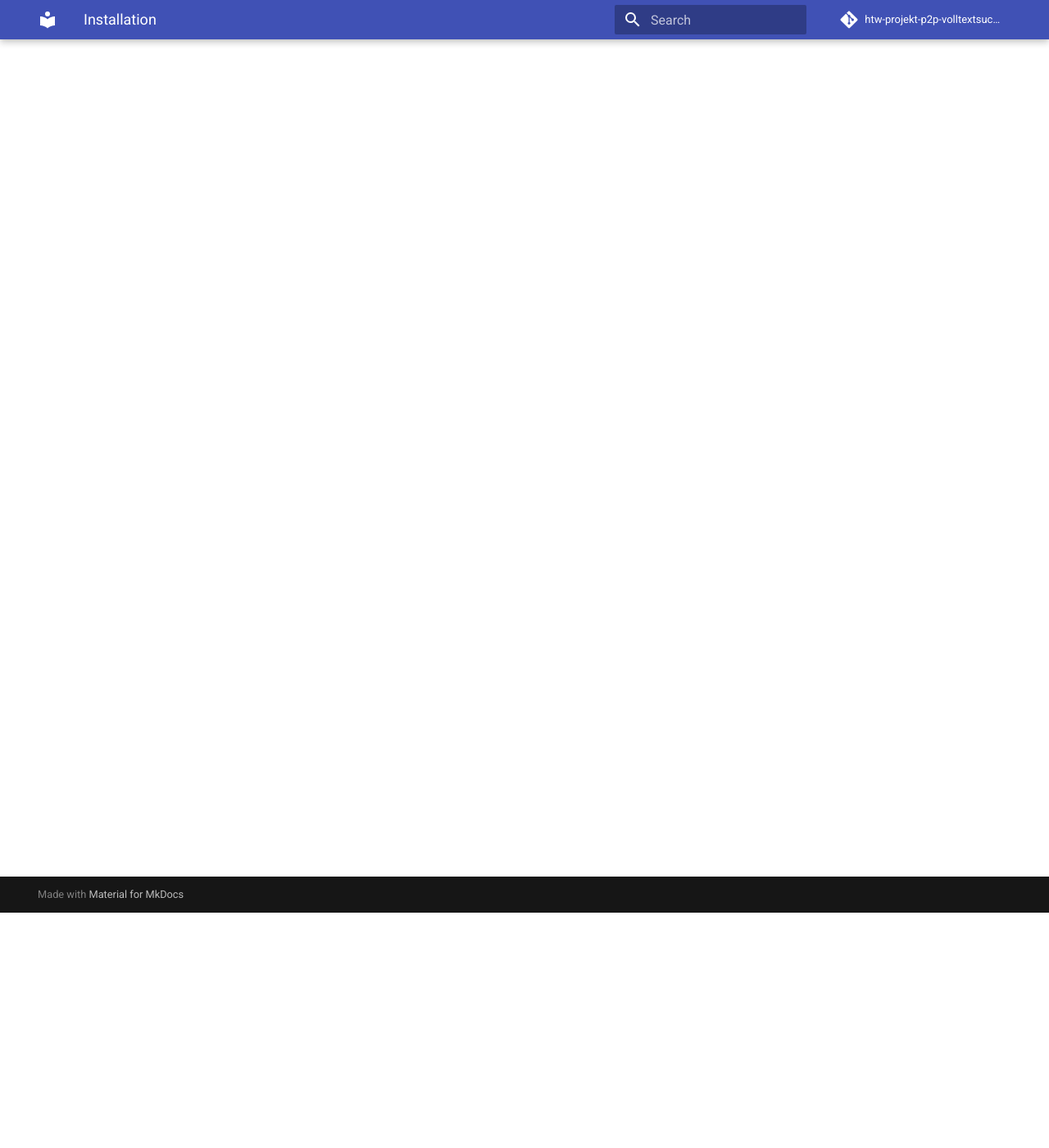
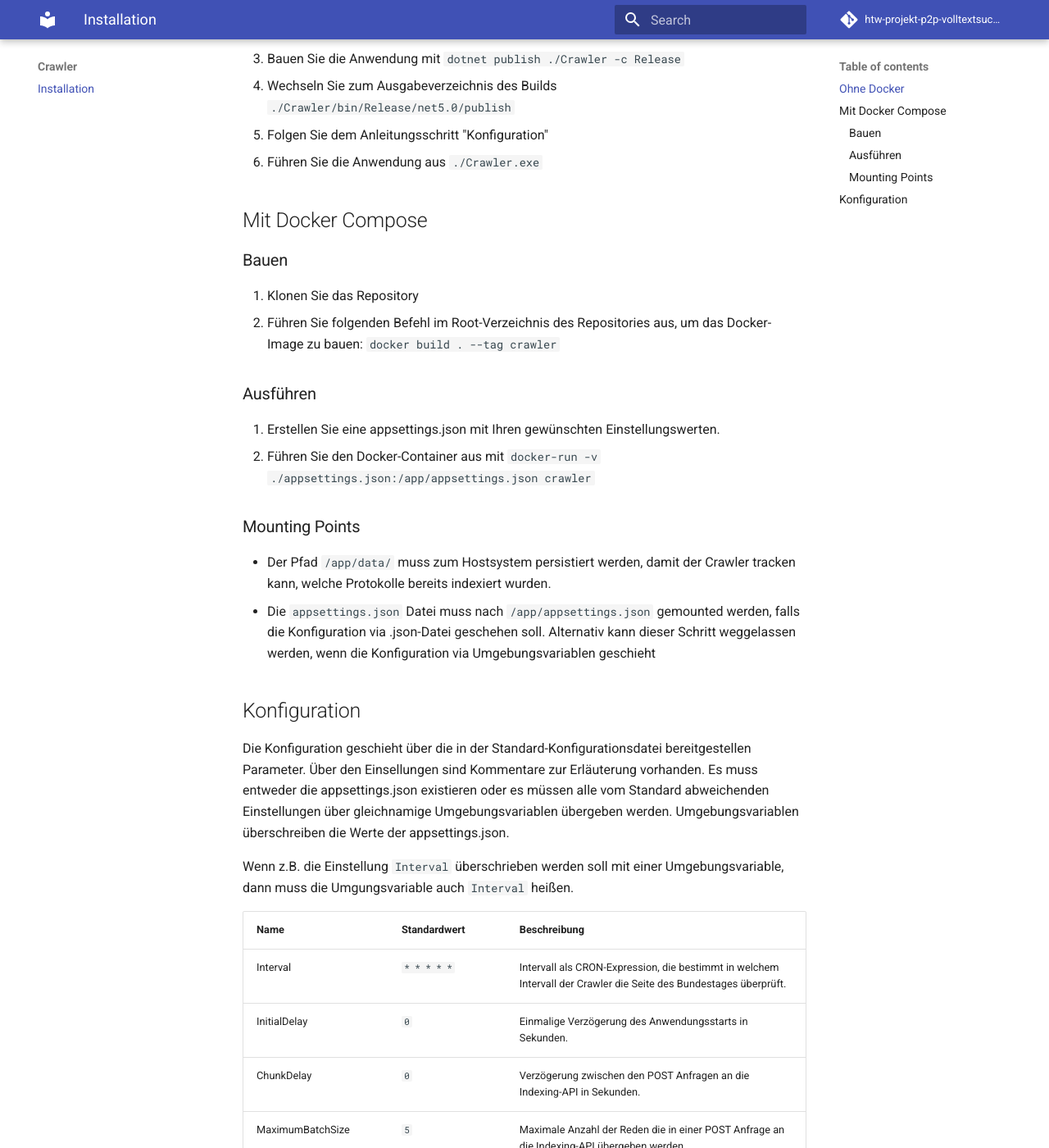
Before and after one commit to htw-projekt-p2p-volltextsuche/docs, an MkDocs documentation site: the page built from docs/crawler/installation.md, in a window 1280 px wide and 1400 px high, scrolled down 287 px. Shown: the whole window at 82% size. Built offline with MkDocs 1.6.1 and Material for MkDocs 9.7.7, drawn with Linux system fonts in a browser that asks for light colours; comment, search, counter and statistics services are not loaded; some of the changed text lies outside the part shown.

Commit message:
Work on Crawler docs

```diff
--- a/docs/crawler/installation.md
+++ b/docs/crawler/installation.md
@@ -1 +1,41 @@
-# installation.md
+# Installation und Ausführung
+
+## Ohne Docker
+1. Stellen Sie sicher, dass .NET 5.0 SDK auf Ihrem System installiert ist
+2. Klonen Sie das Repository
+3. Bauen Sie die Anwendung mit `dotnet publish ./Crawler -c Release`
+4. Wechseln Sie zum Ausgabeverzeichnis des Builds `./Crawler/bin/Release/net5.0/publish`
+5. Folgen Sie dem Anleitungsschritt "Konfiguration"
+6. Führen Sie die Anwendung aus `./Crawler.exe`
+
+## Mit Docker Compose
+### Bauen
+1. Klonen Sie das Repository
+2. Führen Sie folgenden Befehl im Root-Verzeichnis des Repositories aus, um das Docker-Image zu bauen: `docker build . --tag crawler`
+
+### Ausführen
+1. Erstellen Sie eine appsettings.json mit Ihren gewünschten Einstellungswerten.
+2. Führen Sie den Docker-Container aus mit `docker-run -v ./appsettings.json:/app/appsettings.json crawler`
+
+### Mounting Points
+- Der Pfad `/app/data/` muss zum Hostsystem persistiert werden, damit der Crawler tracken kann, welche Protokolle bereits indexiert wurden.
+- Die `appsettings.json` Datei muss nach `/app/appsettings.json` gemounted werden, falls die Konfiguration via .json-Datei geschehen soll. Alternativ kann dieser Schritt weggelassen werden, wenn die Konfiguration via Umgebungsvariablen geschieht
+
+## Konfiguration
+Die Konfiguration geschieht über die in der Standard-Konfigurationsdatei bereitgestellen Parameter. Über den Einsellungen sind Kommentare zur Erläuterung vorhanden. Es muss entweder die appsettings.json existieren oder es müssen alle vom Standard abweichenden Einstellungen über gleichnamige Umgebungsvariablen übergeben werden. Umgebungsvariablen überschreiben die Werte der appsettings.json.
+
+Wenn z.B. die Einstellung `Interval` überschrieben werden soll mit einer Umgebungsvariable, dann muss die Umgungsvariable auch `Interval` heißen.
+
+
+| **Name** | **Standardwert** | **Beschreibung** |
+|---|---|---|
+| Interval | `* * * * *` | Intervall als CRON-Expression, die bestimmt in welchem Intervall der Crawler die Seite des Bundestages überprüft. |
+| InitialDelay | `0` | Einmalige Verzögerung des Anwendungsstarts in Sekunden. |
+| ChunkDelay | `0` | Verzögerung zwischen den POST Anfragen an die Indexing-API in Sekunden. |
+| MaximumBatchSize | `5` | Maximale Anzahl der Reden die in einer POST Anfrage an die Indexing-API  übergeben werden. |
+| MongoConnectionString | `mongodb://0.0.0.0:8430` | Verbindungsstring zur Mongo-DB Datenbank, in der der Crawler extrahierte Reden ablegen wird. |
+| MongoDatabase | `crawler` | Name der Datenbank. |
+| MongoCollection | `protocols` | Name der Collection. |
+| LocalDbConnectionString | `Data Source=data/local.db` | Verbindungsstring zur SQLite Datenbank, die der Crawler nutzt um abzuspeichern welche Dokumente bereits indexiert wurden. |
+| IndexingApiEndpoint | `http://0.0.0.0:8421/api` | Endpunkt des P2P Netzwerkes, an den der Crawler Reden zur Indexierung schickt. |
+| IndexingApiTimeout | `300` | Timeout der HTTP Anfrage der vorangehenden Einstellung. |
```
Also changed, not shown: docs/crawler/about.md (added, +3 -0 lines).
